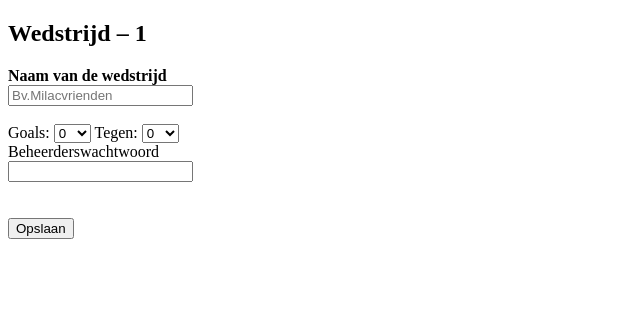
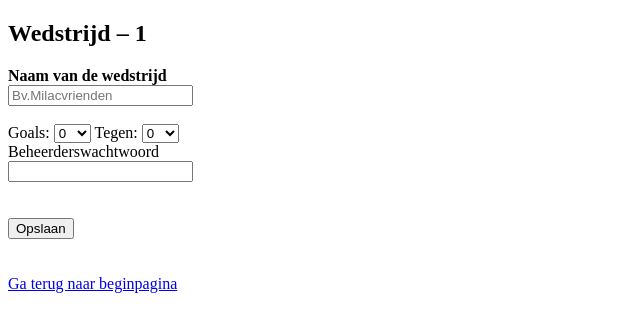
Before and after one commit to Jorenvdp/milacvrienden, a Flask app: page /wedstrijd/1 in a window 1280 px wide. Shown: the top 332 px of the page, without its empty margins (0-640 px from the left). Run offline with Flask 3, Linux system fonts and the light colour scheme.

Commit message:
Update wedstrijd.html

```diff
--- a/templates/wedstrijd.html
+++ b/templates/wedstrijd.html
@@ -65,5 +65,9 @@ function maakGoals() {
 }
 </script>
 
+<br><br>
+
+<a href="{{ url_for('index') }}">Ga terug naar beginpagina</a>
+
 </body>
 </html>
```
